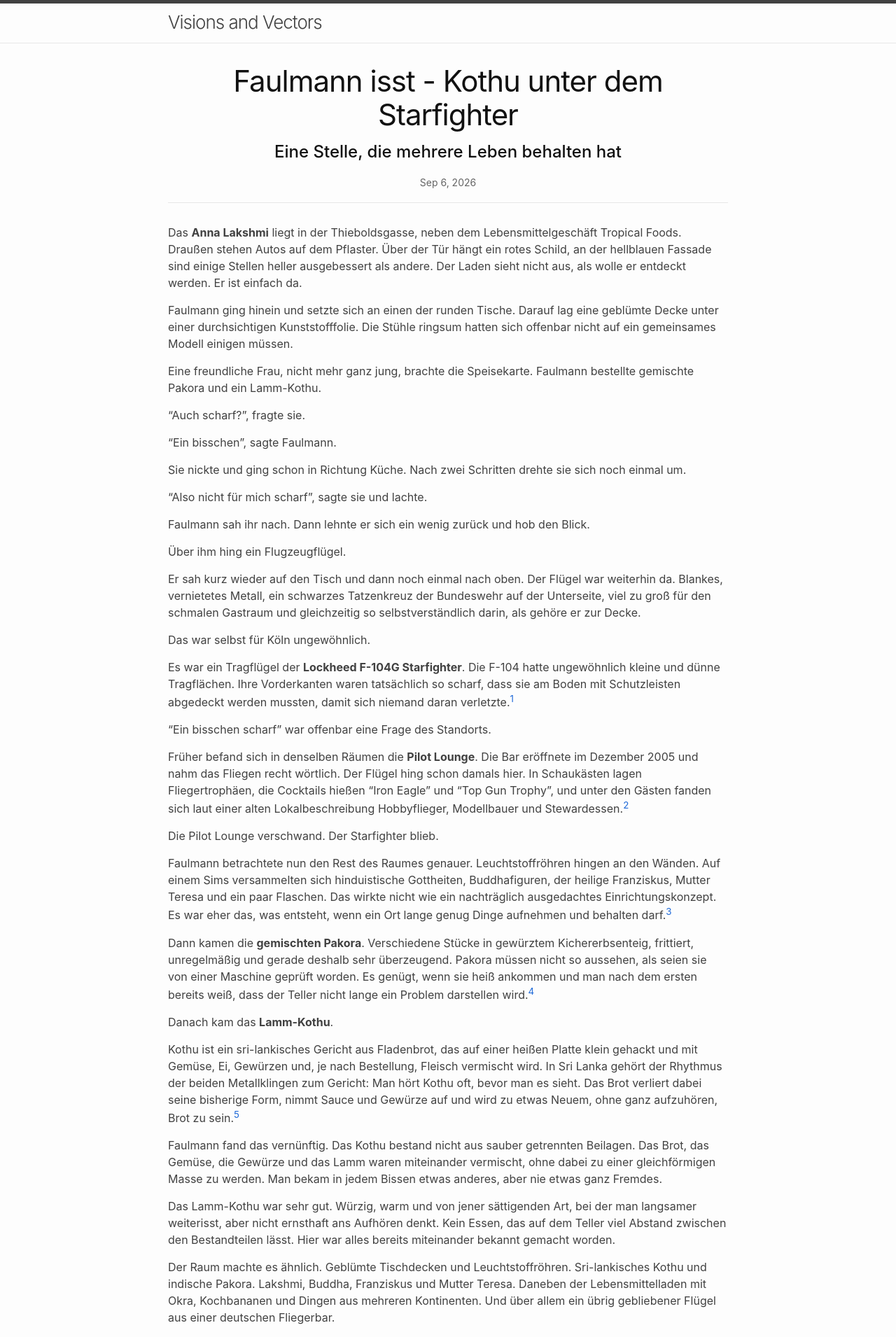
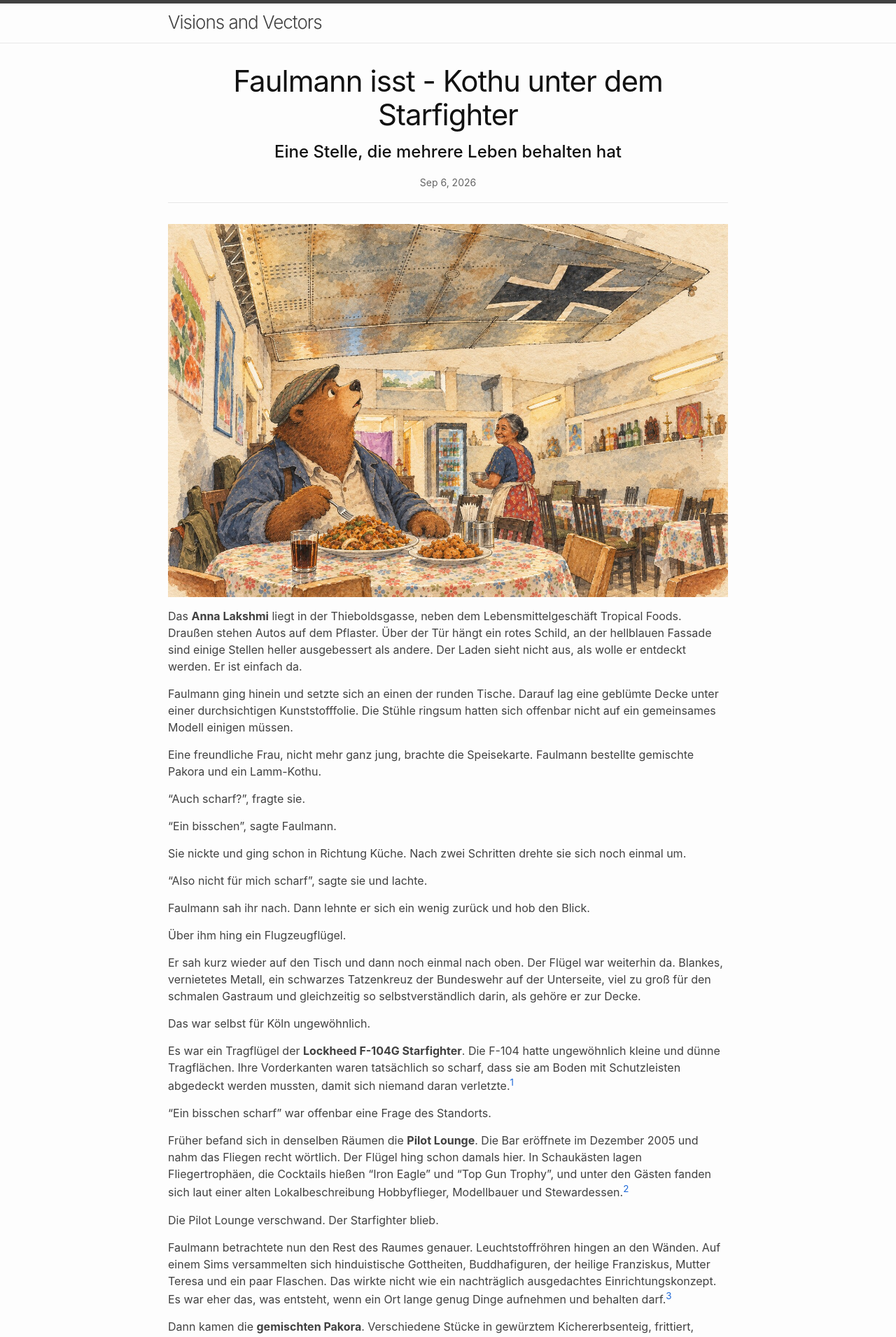
Before and after one commit to cgars/faulmann, a Jekyll site: the page built from _posts/2026-09-06-anna-lakshmi.md, in a window 1280 px wide. Shown: the top 1910 px of the page at 70% size. Built offline with Jekyll 4.4.1, drawn with Linux system fonts in a browser that asks for light colours.

Commit message:
Add Faulmann illustration as post title image

```diff
--- a/_posts/2026-09-06-anna-lakshmi.md
+++ b/_posts/2026-09-06-anna-lakshmi.md
@@ -8,7 +8,7 @@
 teaser: "Faulmann bestellt ein bisschen scharf und entdeckt erst auf den zweiten Blick, was über seinem Tisch hängt."
 ---
 
-<!-- TODO: Hier später die faulmannisierte Außenansicht von Anna Lakshmi einsetzen. -->
+![Faulmann entdeckt beim Kothu den Starfighter-Flügel im Anna Lakshmi](/assets/img/posts/2026-09-06-anna-lakshmi/anna-lakshmi-titelbild.jpg)
 
 Das **Anna Lakshmi** liegt in der Thieboldsgasse, neben dem Lebensmittelgeschäft Tropical Foods. Draußen stehen Autos auf dem Pflaster. Über der Tür hängt ein rotes Schild, an der hellblauen Fassade sind einige Stellen heller ausgebessert als andere. Der Laden sieht nicht aus, als wolle er entdeckt werden. Er ist einfach da.
 
```
Also changed, not shown: assets/img/posts/2026-09-06-anna-lakshmi/anna-lakshmi-titelbild.jpg (added).
